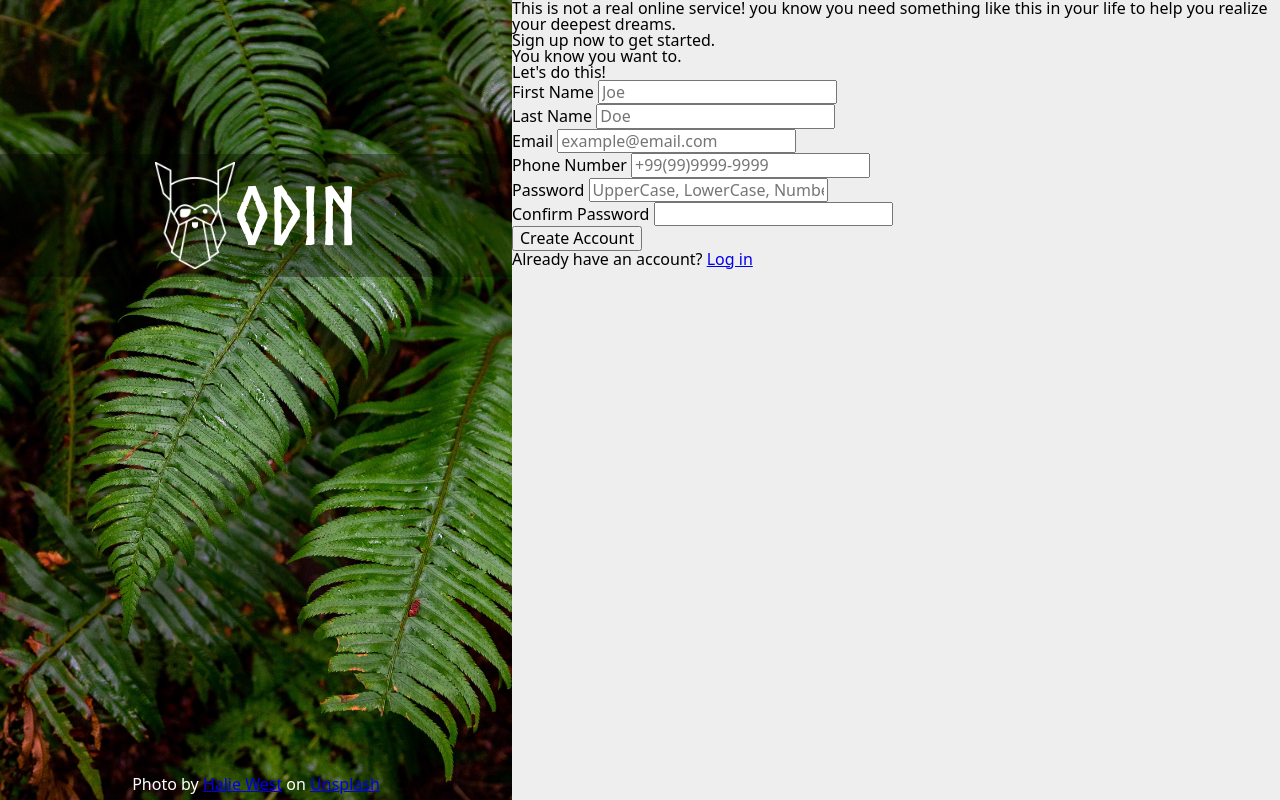
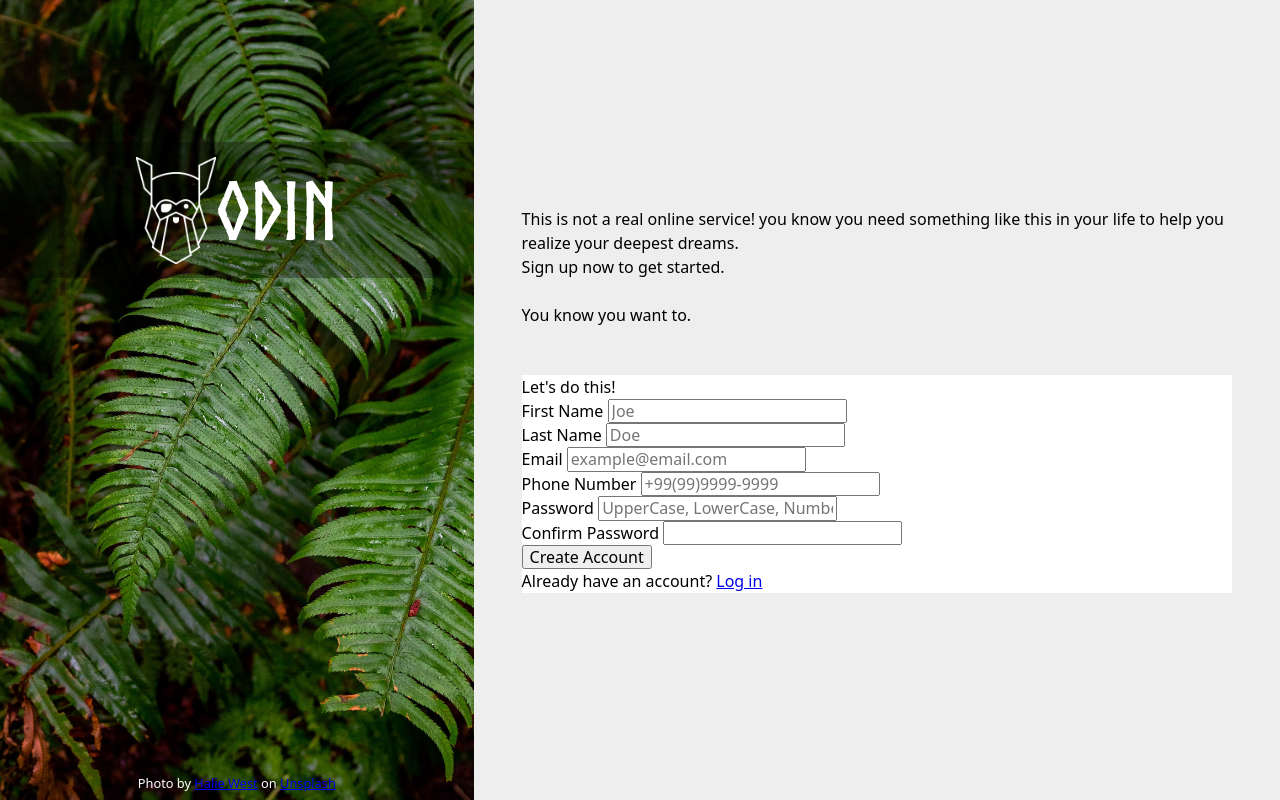
Before and after one commit to i4pg/sign-up-form, a website: page index.html in a window 1280 px wide. Drawn offline with nearby package versions, Linux system fonts and the light colour scheme.

Commit message:
setup form padding

```diff
--- a/index.html
+++ b/index.html
@@ -15,24 +15,30 @@
   <body>
     <header>
       <div class="overlay">
-        <img src="src/pics/odin-lined.png" alt="odin logo">
+        <img src="src/pics/odin-lined.png" alt="odin logo" />
         <h2>ODIN</h2>
       </div>
-      <p>Photo by <a href="https://unsplash.com/@haliewestphoto" target="_blank">Halie West</a> on <a href="https://unsplash.com/photos/25xggax4bSA" target="_blank">Unsplash</a></p>
+      <p>
+        Photo by
+        <a href="https://unsplash.com/@haliewestphoto" target="_blank"
+          >Halie West</a
+        >
+        on
+        <a href="https://unsplash.com/photos/25xggax4bSA" target="_blank"
+          >Unsplash</a
+        >
+      </p>
     </header>
     <main>
-      <section>
-        <div>
-          <h4>
-            This is not a real online service! you know you need something like
-            this in your life to help you realize your deepest dreams.
-          </h4>
-          <p>Sign up <em>now</em> to get started.</p>
-        </div>
-        <div>
-          <h4>You <em>know</em> you want to.</h4>
-        </div>
-      </section>
+      <h4>
+        This is not a real online service! you know you need something like this
+        in your life to help you realize your deepest dreams.
+      </h4>
+      <p>Sign up <em>now</em> to get started.</p>
+      <br />
+      <h4>You <em>know</em> you want to.</h4>
+      <br />
+      <br />
       <section>
         <form action="#" method="get">
           <fieldset>
@@ -94,8 +100,10 @@
               <input type="password" id="password-confirmation" required />
             </div>
           </fieldset>
-          <input type="submit" value="Create Account">
-          <p>Already have an account? <a href="http://github.com/i4pg">Log in</a></p>
+          <input type="submit" value="Create Account" />
+          <p>
+            Already have an account? <a href="http://github.com/i4pg">Log in</a>
+          </p>
         </form>
       </section>
     </main>
--- a/src/css/style.css
+++ b/src/css/style.css
@@ -1,12 +1,31 @@
+:root {
+  --main-padding: 1.5rem clamp(1rem, 4%, 3rem);
+}
+
 @font-face {
   font-family: "Norse";
   font-weight: bold;
   src: url(../font/Norse-Bold.otf);
 }
 
+p,
+li,
+h1,
+h2,
+h3,
+h4 {
+  /* Help prevent overflow of long words/names/URLs */
+  overflow-wrap: break-word;
+
+  /* Optional, not supported for all languages */
+  hyphens: auto;
+}
+
 body {
+  line-height: 1.5;
   display: flex;
-  font-family: system-ui, -apple-system, BlinkMacSystemFont, 'Segoe UI', Roboto, Oxygen, Ubuntu, Cantarell, 'Open Sans', 'Helvetica Neue', sans-serif;
+  font-family: system-ui, -apple-system, BlinkMacSystemFont, "Segoe UI", Roboto,
+    Oxygen, Ubuntu, Cantarell, "Open Sans", "Helvetica Neue", sans-serif;
 }
 
 header {
@@ -22,7 +41,7 @@ header {
 
 header .overlay {
   margin-top: 30%;
-  padding: .1em 0;
+  padding: 0.1em 0;
   background-color: hsla(0, 0%, 0%, 0.323);
   font-size: clamp(3.75rem, 6vw + 1rem, 5rem);
   font-family: "Norse";
@@ -39,8 +58,10 @@ header .overlay img {
 }
 
 header p {
+  font-size: clamp(0.1rem, 1vw + 1rem, 1rem);
+  font-size: 1vw;
   margin-top: auto;
-  margin-bottom: .5em;
+  margin-bottom: 0.5em;
   align-self: center;
 }
 
@@ -51,4 +72,15 @@ header p a {
 main {
   width: 60vw;
   background-color: #eee;
+
+  padding: var(--main-padding);
+
+  display: flex;
+  flex-flow: column wrap;
+  justify-content: center;
 }
+
+form {
+  background-color: white;
+  box-shadow: hsla(0, 0%, 0%, 0.323);
+}
```
